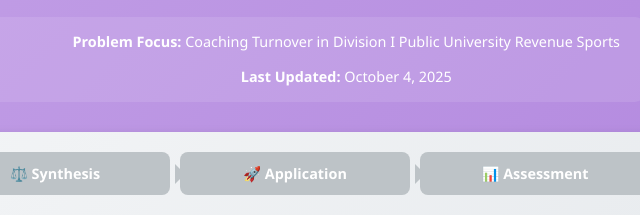
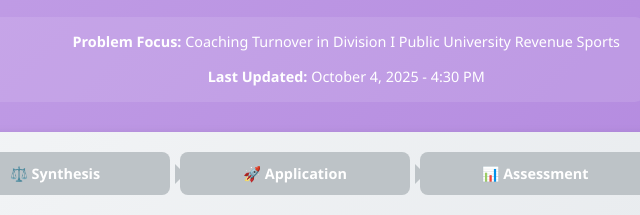
Before and after one commit to atwoodmk557/ebm-dashboard-atwoodmk, a plain HTML site: page index.html in a window 1280 px wide. Shown: the part 145-360 px from the top of the page, 585-1225 px from the left. Drawn offline with Linux system fonts and the light colour scheme; a script that the page names is missing.

Commit message:
Trigger site refresh - Update timestamp to ensure latest content loads

```diff
--- a/index.html
+++ b/index.html
@@ -369,7 +369,7 @@
                 <div><strong>Student:</strong> Maria Atwood</div>
                 <div><strong>Problem Focus:</strong> Coaching Turnover in Division I Public University Revenue Sports</div>
                 <div><strong>Repository:</strong> <a href="https://github.com/atwoodmk557/ebm-dashboard-atwoodmk" style="color: #74b9ff;">github.com/atwoodmk557/ebm-dashboard-atwoodmk</a></div>
-                <div><strong>Last Updated:</strong> October 4, 2025</div>
+                <div><strong>Last Updated:</strong> October 4, 2025 - 4:30 PM</div>
             </div>
         </div>
 
```
